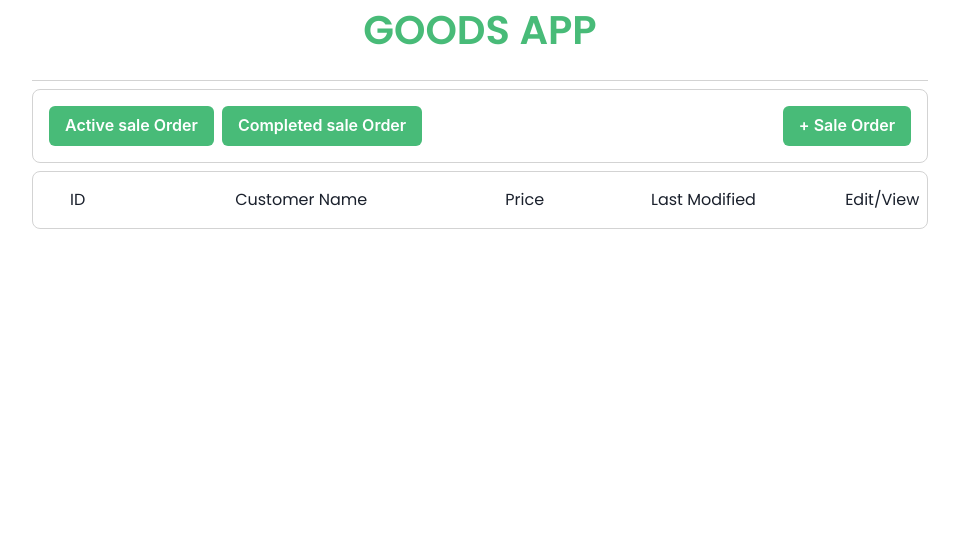
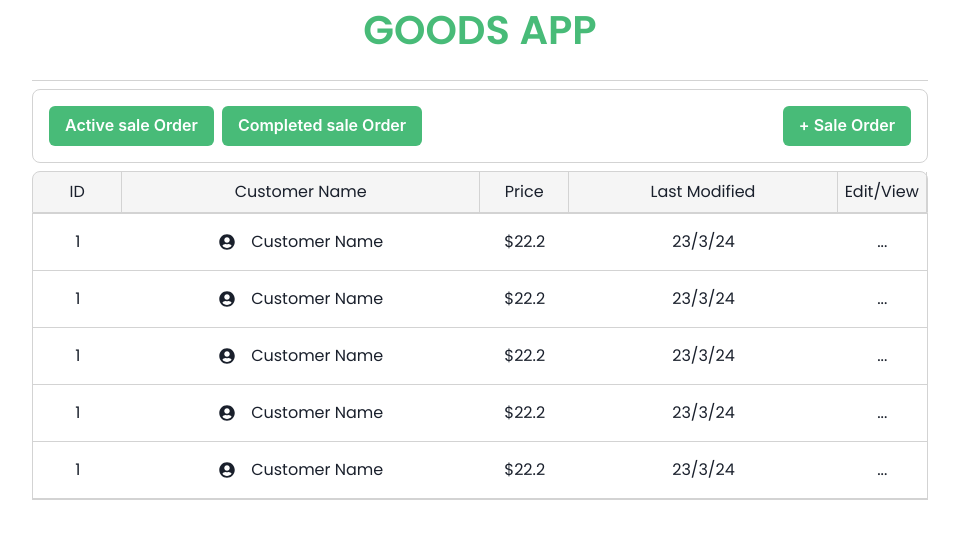
Before and after one commit to YYashSingh-9/goodsapp, a React (Vite) app: page / in a window 1280 px wide. Shown: the top 538 px of the page, without its empty margins (160-1119 px from the left). Built offline with nearby package versions, Linux system fonts and the light colour scheme.

Commit message:
HomePage

```diff
--- a/package.json
+++ b/package.json
@@ -18,6 +18,7 @@
     "framer-motion": "^11.2.10",
     "react": "^18.2.0",
     "react-dom": "^18.2.0",
+    "react-icons": "^5.2.1",
     "react-redux": "^9.1.2",
     "react-router-dom": "^6.23.1"
   },
--- a/src/Components/HomePage.jsx
+++ b/src/Components/HomePage.jsx
@@ -1,7 +1,7 @@
-import { Button, Grid, GridItem, HStack } from "@chakra-ui/react";
+import { Box, Button, Grid, GridItem, HStack } from "@chakra-ui/react";
 import classes from "./HomePage.module.css";
 import ListHeaderTab from "./additionalComponents/ListHeaderTab";
-
+import ListItem from "./additionalComponents/ListItem";
 const HomePage = () => {
   return (
     <>
@@ -62,8 +62,15 @@ const HomePage = () => {
             </Button>
           </HStack>
         </GridItem>
-        <GridItem h={"auto"} className={classes.listHeader}>
+        <GridItem h={"auto"}>
           <ListHeaderTab />
+          <Box className={classes.listTab}>
+            <ListItem />
+            <ListItem />
+            <ListItem />
+            <ListItem />
+            <ListItem />
+          </Box>
         </GridItem>
       </Grid>
     </>
--- a/src/Components/HomePage.module.css
+++ b/src/Components/HomePage.module.css
@@ -6,3 +6,10 @@
   border: 0.1rem solid rgb(211, 211, 211);
   border-radius: 0.5rem;
 }
+.listHeader {
+  border: 0.1rem solid rgb(211, 211, 211);
+  border-radius: 0.5rem;
+}
+.listTab {
+  border: 0.1rem solid rgb(211, 211, 211);
+}
--- a/src/Components/additionalComponents/ListHeaderTab.jsx
+++ b/src/Components/additionalComponents/ListHeaderTab.jsx
@@ -9,22 +9,22 @@ const ListHeaderTab = () => {
         gridTemplateColumns={"10% 40% 10% 30% 10%"}
         fontFamily={"poppins"}
         textAlign={"center"}
-        pt={4}
         className={classes.listHeader}
+        bg={"RGBA(0, 0, 0, 0.04)"}
       >
-        <GridItem h={10}>
+        <GridItem h={10} className={classes.grid_item}>
           <h3>ID</h3>
         </GridItem>
-        <GridItem h={10}>
+        <GridItem h={10} className={classes.grid_item}>
           <h3>Customer Name</h3>
         </GridItem>
-        <GridItem h={10}>
+        <GridItem h={10} className={classes.grid_item}>
           <h3>Price</h3>
         </GridItem>
-        <GridItem h={10}>
+        <GridItem h={10} className={classes.grid_item}>
           <h3>Last Modified</h3>
         </GridItem>
-        <GridItem h={10}>
+        <GridItem h={10} className={classes.grid_item}>
           <h3>Edit/View</h3>
         </GridItem>
       </Grid>
--- a/src/Components/additionalComponents/ListHeaderTab.module.css
+++ b/src/Components/additionalComponents/ListHeaderTab.module.css
@@ -1,4 +1,10 @@
 .listHeader {
   border: 0.1rem solid rgb(211, 211, 211);
-  border-radius: 0.5rem;
+  border-top-left-radius: 0.5rem;
+  border-top-right-radius: 0.5rem;
 }
+
+.grid_item {
+  border-right: 0.1rem solid rgb(211, 211, 211);
+  padding-top: 0.5rem;
+}
--- a/src/Components/additionalComponents/ListItem.jsx
+++ b/src/Components/additionalComponents/ListItem.jsx
@@ -1,7 +1,40 @@
+import { Grid, GridItem } from "@chakra-ui/react";
 import classes from "./ListItem.module.css";
+import { FaUserCircle } from "react-icons/fa";
 
 const ListItem = () => {
-  return <></>;
+  return (
+    <>
+      <Grid
+        gridTemplateRows={"1fr"}
+        gridTemplateColumns={"10% 40% 10% 30% 10%"}
+        fontFamily={"poppins"}
+        textAlign={"center"}
+        mt={2}
+        className={classes.listM}
+      >
+        {" "}
+        <GridItem h={10}>
+          <h3>1</h3>
+        </GridItem>
+        <GridItem h={10}>
+          <span className={classes.namePart}>
+            <FaUserCircle />
+            <h3 style={{ marginLeft: "1rem" }}>Customer Name</h3>
+          </span>
+        </GridItem>
+        <GridItem h={10}>
+          <h3>$22.2</h3>
+        </GridItem>
+        <GridItem h={10}>
+          <h3>23/3/24</h3>
+        </GridItem>
+        <GridItem h={10}>
+          <h3>...</h3>
+        </GridItem>
+      </Grid>
+    </>
+  );
 };
 
 export default ListItem;
--- a/src/Components/additionalComponents/ListItem.module.css
+++ b/src/Components/additionalComponents/ListItem.module.css
@@ -0,0 +1,9 @@
+.namePart {
+  display: flex;
+  align-items: center;
+  justify-content: center;
+}
+.listM {
+  border-bottom: 0.1rem solid rgb(211, 211, 211);
+  padding-top: 0.5rem;
+}
```
Also changed, not shown: 1 other file (tests, documents, lock files or other folders).
